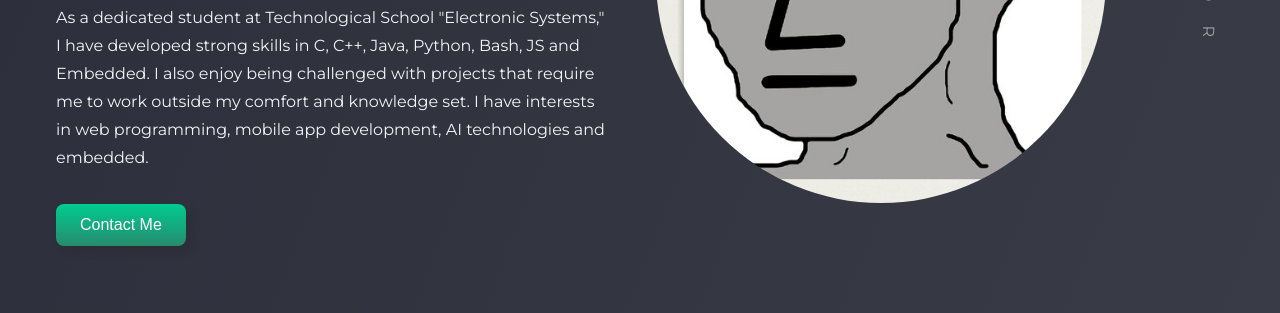
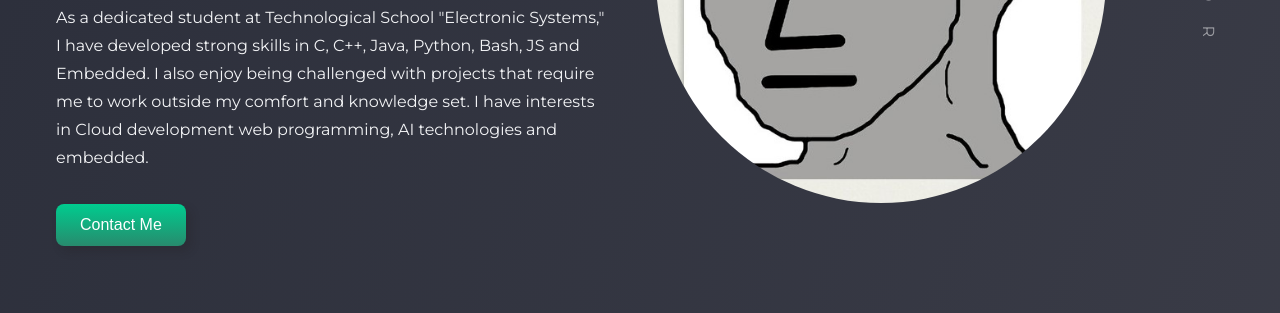
Before and after one commit to Yawkata/cloud-challenge-aws, a website with bundled scripts: page web/index.html in a window 1280 px wide. Shown: the part 487-800 px from the top of the page. Built offline with nearby package versions, Linux system fonts and the light colour scheme; no server answers.

Commit message:
style: change description

```diff
--- a/web/index.html
+++ b/web/index.html
@@ -39,9 +39,8 @@
           As a dedicated student at Technological School "Electronic Systems," I
           have developed strong skills in C, C++, Java, Python, Bash, JS and
           Embedded. I also enjoy being challenged with projects that require me
-          to work outside my comfort and knowledge set. I have interests in web
-          programming, mobile app development, AI technologies and
-          embedded.
+          to work outside my comfort and knowledge set. I have interests in Cloud
+          development web programming, AI technologies and embedded.
         </p>
         <div class="header__btn">
           <button class="btn">Contact Me</button>
```
